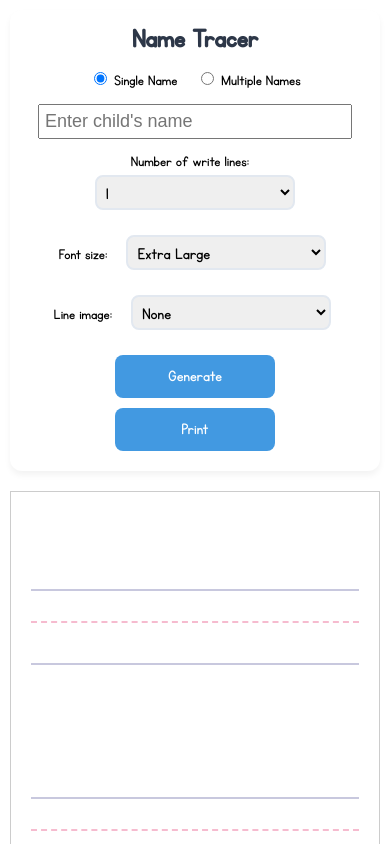
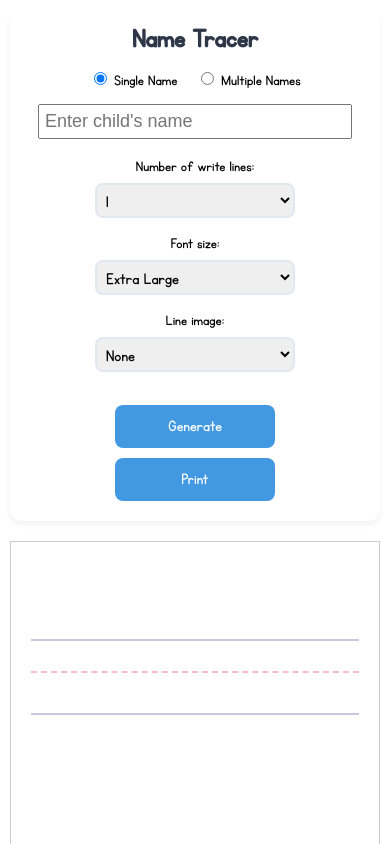
Before and after one commit to medgar2048/name-worksheet, a plain HTML site: page index.html in a window 390 px wide. Shown: the top 844 px of the page. Drawn offline with Linux system fonts and the light colour scheme.

Commit message:
style updates

```diff
--- a/index.html
+++ b/index.html
@@ -26,6 +26,22 @@
             border-radius: 12px;
             box-shadow: 0 4px 6px rgba(0, 0, 0, 0.05);
             font-family: 'KGPrimaryPenmanship', system-ui, sans-serif;
+        }
+
+        .flex-container {
+            display: flex;
+            flex-wrap: wrap;
+            justify-content: center;
+            gap: 15px;
+            width: 100%;
+            max-width: 900px;
+            margin: 0 auto;
+        }
+
+        .input-group {
+            margin: 8px 0;
+            min-width: 200px;
+            max-width: 300px;
         }
         /* Only style h1 inside input section */
         div.input-section > h1 {
@@ -60,8 +76,8 @@
             transition: border-color 0.2s ease;
             cursor: pointer;
         }
-        /* Only style buttons inside input section */
-        div.input-section > button {
+        /* Button styling */
+        div.input-section button {
             font-family: 'KGPrimaryPenmanship', system-ui, sans-serif;
             background: #4299e1;
             color: white;
@@ -74,11 +90,11 @@
             margin: 5px;
             font-weight: 500;
         }
-        div.input-section > button:hover {
+        div.input-section button:hover {
             background: #3182ce;
             transform: translateY(-1px);
         }
-        div.input-section > button:active {
+        div.input-section button:active {
             transform: translateY(1px);
         }
         /* Keep worksheet styles simple */
@@ -162,6 +178,7 @@
             display: flex;
             /* align-items: center; */
             justify-content: flex-start;
+            overflow: hidden;
         }
 
         /* Line images styling */
@@ -393,9 +410,19 @@
                 margin-bottom: 15px;
                 font-size: 1.8em;
             }
-            div.input-section > button {
+            div.input-section button {
                 width: calc(50% - 10px);
                 margin: 5px;
+            }
+            .flex-container {
+                flex-direction: column;
+                align-items: center;
+                gap: 5px; /* Reduce gap in mobile view */
+            }
+            .input-group {
+                width: 100%;
+                max-width: none;
+                margin: 5px 0; /* Reduce margin in mobile view */
             }
             div.input-section > input {
                 width: calc(100% - 44px);
@@ -405,7 +432,10 @@
             div.input-section select {
                 width: 100%;
                 max-width: 200px;
-                margin: 5px;
+                margin: 3px 0;
+            }
+            .input-group label {
+                margin-bottom: 2px;
             }
         }
         .footer{
@@ -444,17 +474,18 @@
             </label>
         </div>
 
-        <div id="singleNameInput" style="margin-bottom: 15px;">
+        <div id="singleNameInput" style="margin-bottom: 15px; width: 100%;">
             <input type="text" id="nameInput" placeholder="Enter child's name" style="font-size: 18px; padding: 5px; width: 100%; max-width: 300px;">
         </div>
 
-        <div id="multipleNameInput" style="display: none; margin-bottom: 15px;">
+        <div id="multipleNameInput" style="display: none; margin-bottom: 15px; width: 100%;">
             <textarea id="nameListInput" placeholder="Enter names (one per line)" style="font-size: 18px; padding: 5px; width: 100%; max-width: 300px; height: 100px; font-family: 'KGPrimaryPenmanship', system-ui, sans-serif;"></textarea>
         </div>
 
-        <div style="margin: 15px 0;">
-            <label for="writeLineCount" style="margin-right: 10px;">Number of write lines:</label>
-            <select id="writeLineCount" style="font-family: 'KGPrimaryPenmanship', system-ui, sans-serif; padding: 5px; font-size: 18px; border: 2px solid #e2e8f0; border-radius: 8px;">
+        <div class="flex-container">
+            <div class="input-group">
+                <label for="writeLineCount" style="display: block; margin-bottom: 5px;">Number of write lines:</label>
+                <select id="writeLineCount" style="font-family: 'KGPrimaryPenmanship', system-ui, sans-serif; padding: 5px; font-size: 18px; border: 2px solid #e2e8f0; border-radius: 8px; width: 100%;">
                     <option value="1">1</option>
                     <option value="2">2</option>
                     <option value="3">3</option>
@@ -463,9 +494,9 @@
                 </select>
             </div>
 
-        <div style="margin: 15px 0;">
-            <label for="fontSize" style="margin-right: 10px;">Font size:</label>
-            <select id="fontSize" style="font-family: 'KGPrimaryPenmanship', system-ui, sans-serif; padding: 5px; font-size: 18px; border: 2px solid #e2e8f0; border-radius: 8px;">
+            <div class="input-group">
+                <label for="fontSize" style="display: block; margin-bottom: 5px;">Font size:</label>
+                <select id="fontSize" style="font-family: 'KGPrimaryPenmanship', system-ui, sans-serif; padding: 5px; font-size: 18px; border: 2px solid #e2e8f0; border-radius: 8px; width: 100%;">
                     <option value="small">Small</option>
                     <option value="medium">Medium</option>
                     <option value="large">Large</option>
@@ -473,9 +504,9 @@
                 </select>
             </div>
 
-        <div style="margin: 15px 0;">
-            <label for="lineImage" style="margin-right: 10px;">Line image:</label>
-            <select id="lineImage" style="font-family: 'KGPrimaryPenmanship', system-ui, sans-serif; padding: 5px; font-size: 18px; border: 2px solid #e2e8f0; border-radius: 8px;">
+            <div class="input-group">
+                <label for="lineImage" style="display: block; margin-bottom: 5px;">Line image:</label>
+                <select id="lineImage" style="font-family: 'KGPrimaryPenmanship', system-ui, sans-serif; padding: 5px; font-size: 18px; border: 2px solid #e2e8f0; border-radius: 8px; width: 100%;">
                     <option value="none">None</option>
                     <option value="apple">Apple</option>
                     <option value="butterfly">Butterfly</option>
@@ -494,8 +525,12 @@
                     <option value="whale">Whale</option>
                 </select>
             </div>
+        </div>
+
+        <div style="margin-top: 20px;" class="button-container">
             <button onclick="generateWorksheet()">Generate</button>
             <button onclick="handlePrint()">Print</button>
+        </div>
     </div>
 
     <div id="worksheets-container" class="font-size-medium">
```
Lines whose indentation alone changed are shown as unchanged.
